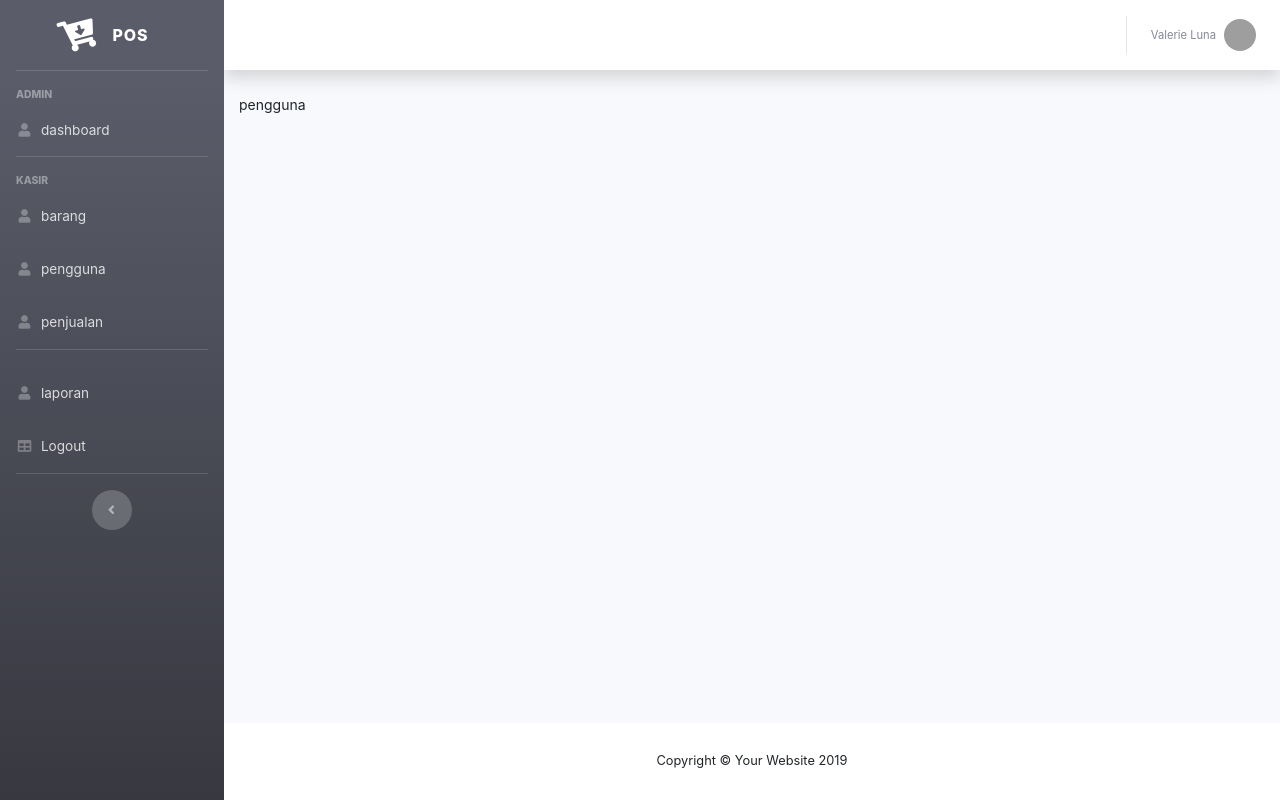
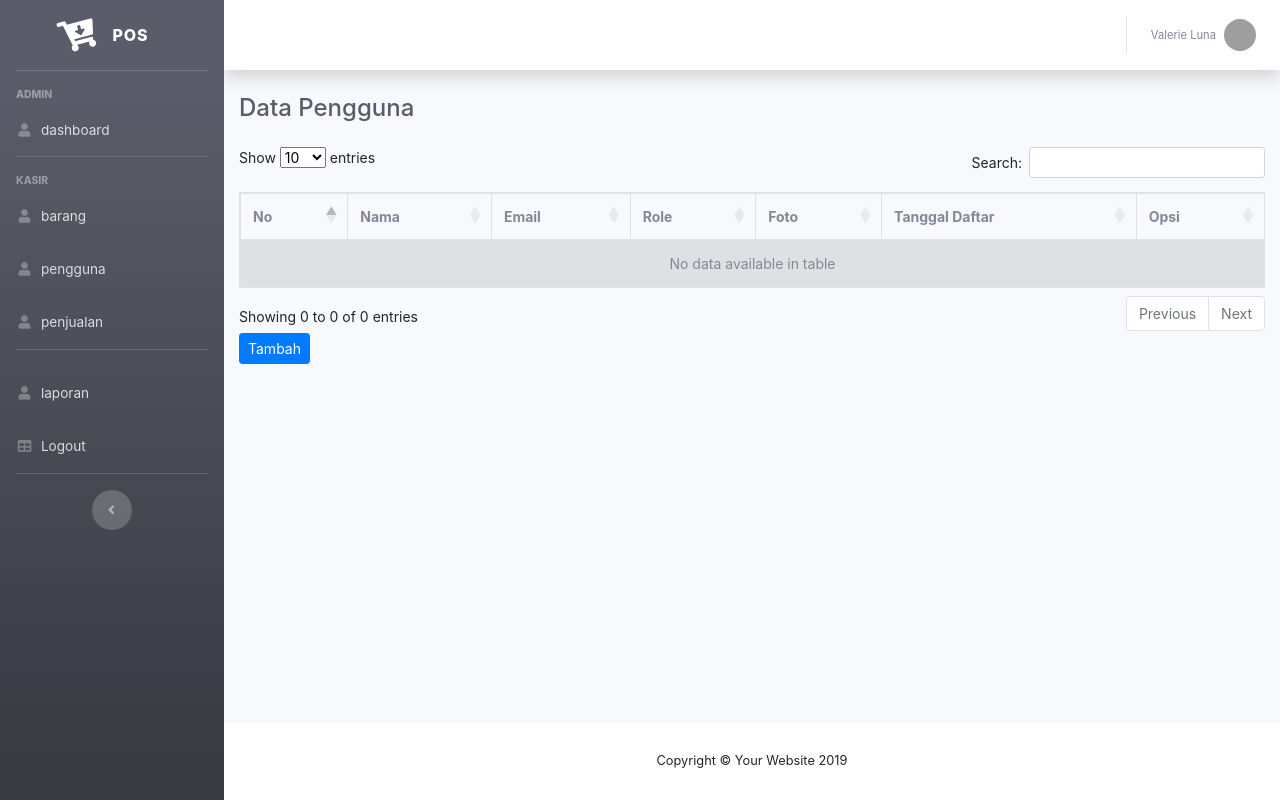
Before and after one commit to diky-satria/point-of-sale-native, a PHP site: page /index.php?halaman=pengguna in a window 1280 px wide. Run offline with PHP 8.4, Linux system fonts and the light colour scheme; the visitor is signed in with stand-in values (Sample User, id 1); data that the repository does not hold is empty; some libraries are stand-ins or nearby versions; grey boxes are pictures that could not be loaded.

Commit message:
manampilkan data pengguna

```diff
--- a/pengguna.php
+++ b/pengguna.php
@@ -1 +1,48 @@
-pengguna
+<?php
+
+	include 'koneksi.php';
+
+ ?>
+<!-- Page Heading -->
+<h4 class="mb-4 text-gray-800">Data Pengguna</h4>
+
+<table id="example" class="table table-striped table-bordered" style="width:100%">
+    <thead>
+        <tr>
+            <th>No</th>
+            <th>Nama</th>
+            <th>Email</th>
+            <th>Role</th>
+            <th>Foto</th>
+            <th>Tanggal Daftar</th>
+            <th>Opsi</th>
+        </tr>
+    </thead>
+    <tbody>
+
+        <?php
+
+            $no =1;
+            $sql = $koneksi->query("SELECT * FROM pengguna");
+            while($data = $sql->fetch_assoc()){
+
+         ?>
+
+        <tr>
+            <td><?php echo $no++ ?></td>
+            <td><?php echo $data['nama'] ?></td>
+            <td><?php echo $data['email'] ?></td>
+            <td><?php echo $data['role'] ?></td>
+            <td><?php echo $data['foto'] ?></td>
+            <td>
+                <a href="" class="btn btn-sm btn-success">Ubah</a>
+                <a href="" class="btn btn-sm btn-danger">Hapus</a>
+            </td>
+        </tr>
+
+        <?php } ?>
+
+    </tbody>
+</table>
+
+<a href="" class="btn btn-sm btn-primary">Tambah</a>
```
